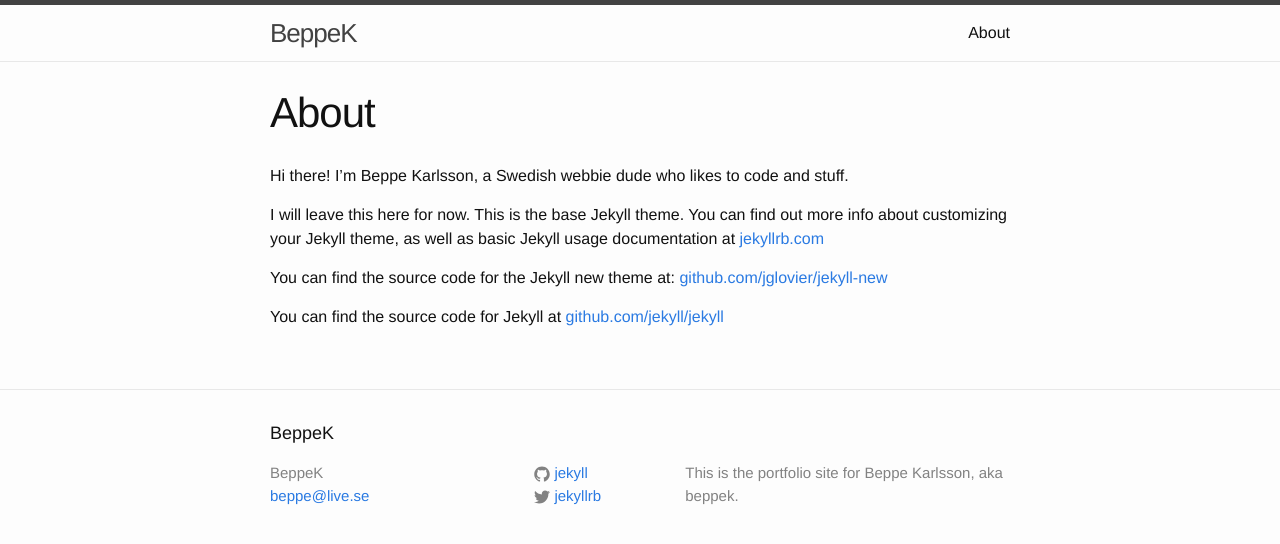
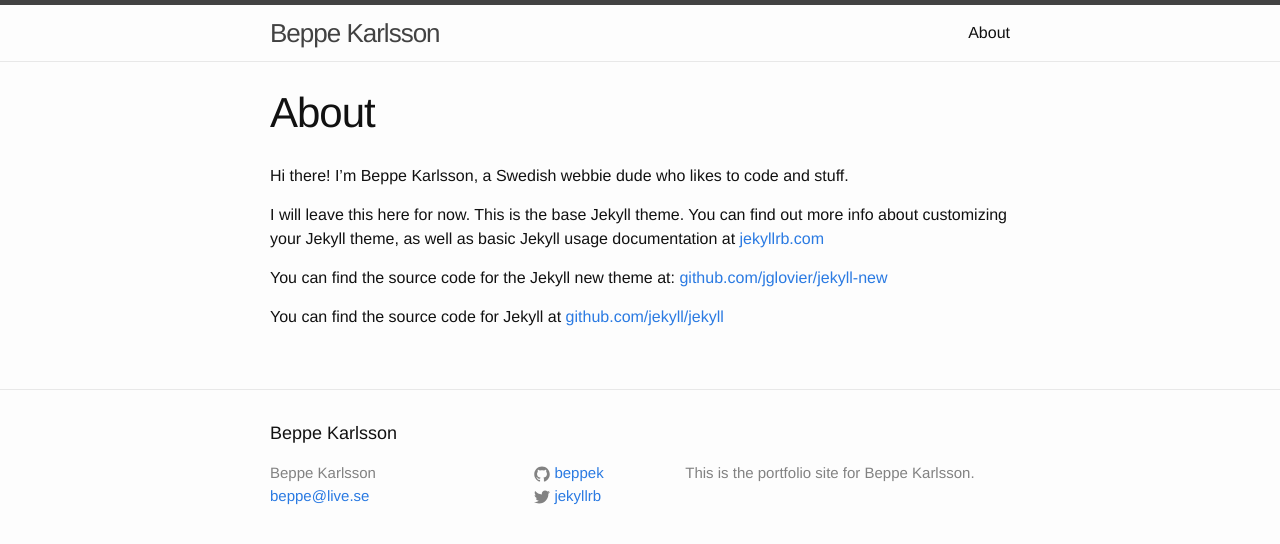
Before and after one commit to beppek/beppek.github.io, a Jekyll site: the page built from about.md, in a window 1280 px wide. Shown: the top 544 px of the page. Built offline with Jekyll 4.4.1, drawn with Linux system fonts in a browser that asks for light colours.

Commit message:
Changes to the info

```diff
--- a/_config.yml
+++ b/_config.yml
@@ -1,12 +1,12 @@
 # Site settings
-title: BeppeK
+title: Beppe Karlsson
 email: beppe@live.se
 description: > # this means to ignore newlines until "baseurl:"
-  This is the portfolio site for Beppe Karlsson, aka beppek.
+  This is the portfolio site for Beppe Karlsson.
 baseurl: "" # the subpath of your site, e.g. /blog/
 url: "http://yourdomain.com" # the base hostname & protocol for your site
 twitter_username: jekyllrb
-github_username:  jekyll
+github_username:  beppek
 
 # Build settings
 markdown: kramdown
--- a/about.md
+++ b/about.md
@@ -6,8 +6,7 @@
 
 Hi there! I'm Beppe Karlsson, a Swedish webbie dude who likes to code and stuff.
 
-I will leave this here for now.
-This is the base Jekyll theme. You can find out more info about customizing your Jekyll theme, as well as basic Jekyll usage documentation at [jekyllrb.com](http://jekyllrb.com/)
+I will leave this here for now. This is the base Jekyll theme. You can find out more info about customizing your Jekyll theme, as well as basic Jekyll usage documentation at [jekyllrb.com](http://jekyllrb.com/)
 
 You can find the source code for the Jekyll new theme at: [github.com/jglovier/jekyll-new](https://github.com/jglovier/jekyll-new)
 
```
